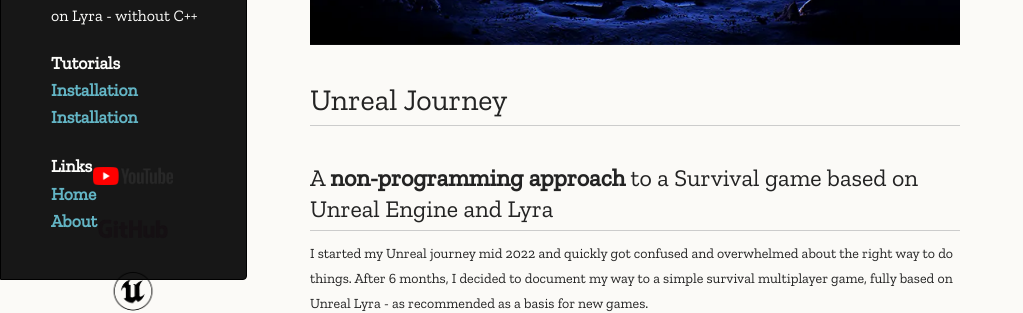
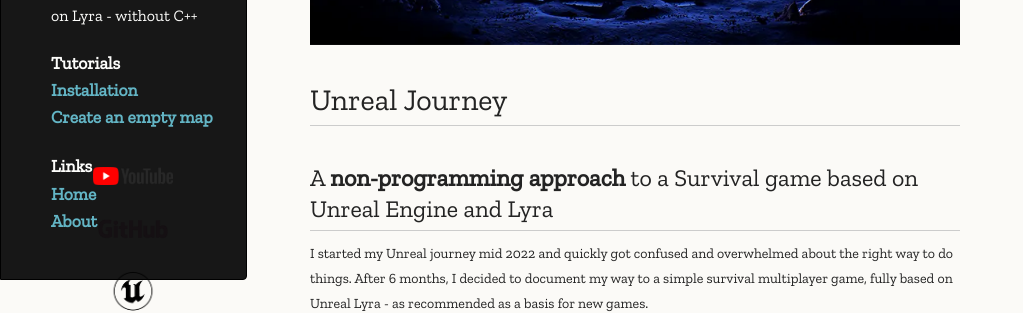
Before and after one commit to DeveloperBastian/www, a Jekyll site: the page built from index.md, in a window 1280 px wide. Shown: the part 406-719 px from the top of the page, without its empty margins (0-1023 px from the left). Built offline with Jekyll 4.4.1, drawn with Linux system fonts in a browser that asks for light colours; our own code applies the rules of GitHub Pages for plain Markdown files.

Commit message:
fixed typo in menu

```diff
--- a/_layouts/default.html
+++ b/_layouts/default.html
@@ -24,7 +24,7 @@
 		<span>Tutorials</span>
 		<ul>
 			{% if site.show_install %}<li><a href="/www/install.html">Installation</a></li>{% endif %}
-			{% if site.show_emptymap %}<li><a href="/www/empty_map.html">Installation</a></li>{% endif %}
+			{% if site.show_emptymap %}<li><a href="/www/empty_map.html">Create an empty map</a></li>{% endif %}
 		</ul>
 		<span>Links</span>
 		<ul>
```
